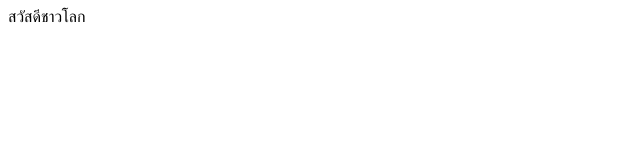
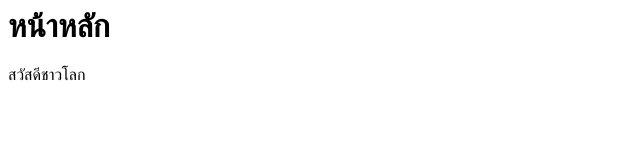
Before and after one commit to iammrandroid/testingCode, a plain HTML site: page index.html in a window 1280 px wide. Shown: the whole page, without its empty margins (0-640 px from the left). Drawn offline with Linux system fonts and the light colour scheme.

Commit message:
เพิ่ม H1
แสดงหน้าหลัก

```diff
--- a/index.html
+++ b/index.html
@@ -1,5 +1,6 @@
 <HTML>
 	<BODY>
+                <H1> หน้าหลัก</H1>
              	สวัสดีชาวโลก
 	</BODY>
 </HTML>
```
